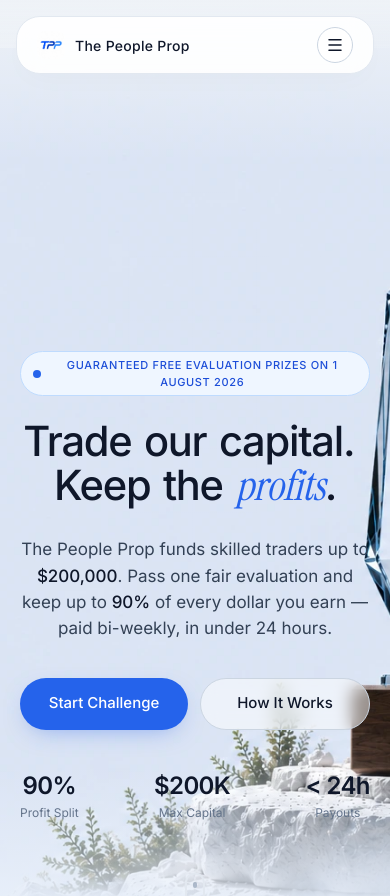
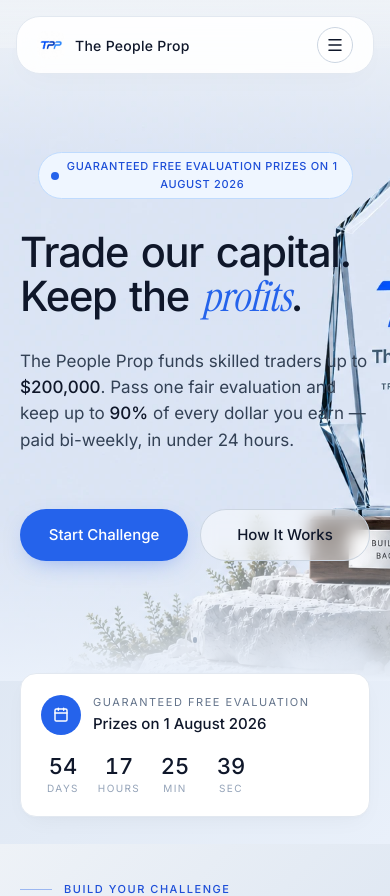
Before and after one commit to jatinkatariaaaa/thepeoplepropwebsite, a Next.js app: page / in a window 390 px wide. Shown: the top 896 px of the page. Built offline with nearby package versions, Linux system fonts and the light colour scheme.

Commit message:
Update Hero mobile layout: center chip, left-align text, hide stats

```diff
--- a/src/components/landing/Hero.tsx
+++ b/src/components/landing/Hero.tsx
@@ -209,13 +209,13 @@ export function Hero() {
             initial={{ opacity: 0, y: 20 }}
             animate={{ opacity: 1, y: 0 }}
             transition={{ duration: 0.6, ease: [0.22, 1, 0.36, 1] }}
-            className="flex flex-col items-center text-center lg:items-start lg:text-left pt-[35vh] sm:pt-[40vh] lg:pt-0"
+            className="flex flex-col items-start text-left pt-24 sm:pt-32 lg:pt-0 w-full"
           >
             <motion.div
               initial={{ opacity: 0, y: 12, scale: 0.95 }}
               animate={{ opacity: 1, y: 0, scale: 1 }}
               transition={{ duration: 0.6, ease: [0.22, 1, 0.36, 1] }}
-              className="inline-flex items-center gap-2 chip chip-accent mb-6"
+              className="inline-flex items-center justify-center self-center md:self-start w-[90%] sm:w-auto mx-auto md:mx-0 gap-2 chip chip-accent mb-8 md:mb-6 text-[10.5px] md:text-xs font-bold text-center leading-relaxed py-2 md:py-1.5"
             >
               <span className="relative flex w-2 h-2">
                 <span className="absolute inset-0 rounded-full bg-[var(--accent)] animate-ping opacity-75" />
@@ -260,7 +260,7 @@ export function Hero() {
               initial={{ opacity: 0, y: 8 }}
               animate={{ opacity: 1, y: 0 }}
               transition={{ duration: 0.5, delay: 0.9 }}
-              className="mt-9 flex w-full md:w-auto items-center justify-center lg:justify-start gap-3"
+              className="mt-14 md:mt-9 flex w-full md:w-auto items-center justify-center lg:justify-start gap-3 relative z-20 pb-4 md:pb-0"
             >
               <Button href="#calculator" variant="primary" size="lg" className="flex-1 md:flex-none py-3.5">
                 Start Challenge
@@ -274,7 +274,7 @@ export function Hero() {
               initial={{ opacity: 0 }}
               animate={{ opacity: 1 }}
               transition={{ duration: 0.6, delay: 1.1 }}
-              className="mt-10 flex w-full justify-between sm:justify-center lg:justify-start items-center sm:gap-12 text-[12px] md:text-[13px] text-[var(--ink-500)]"
+              className="hidden md:flex mt-10 w-full justify-between sm:justify-center lg:justify-start items-center sm:gap-12 text-[12px] md:text-[13px] text-[var(--ink-500)]"
             >
               {[
                 { value: "90%", label: "Profit Split" },
```
